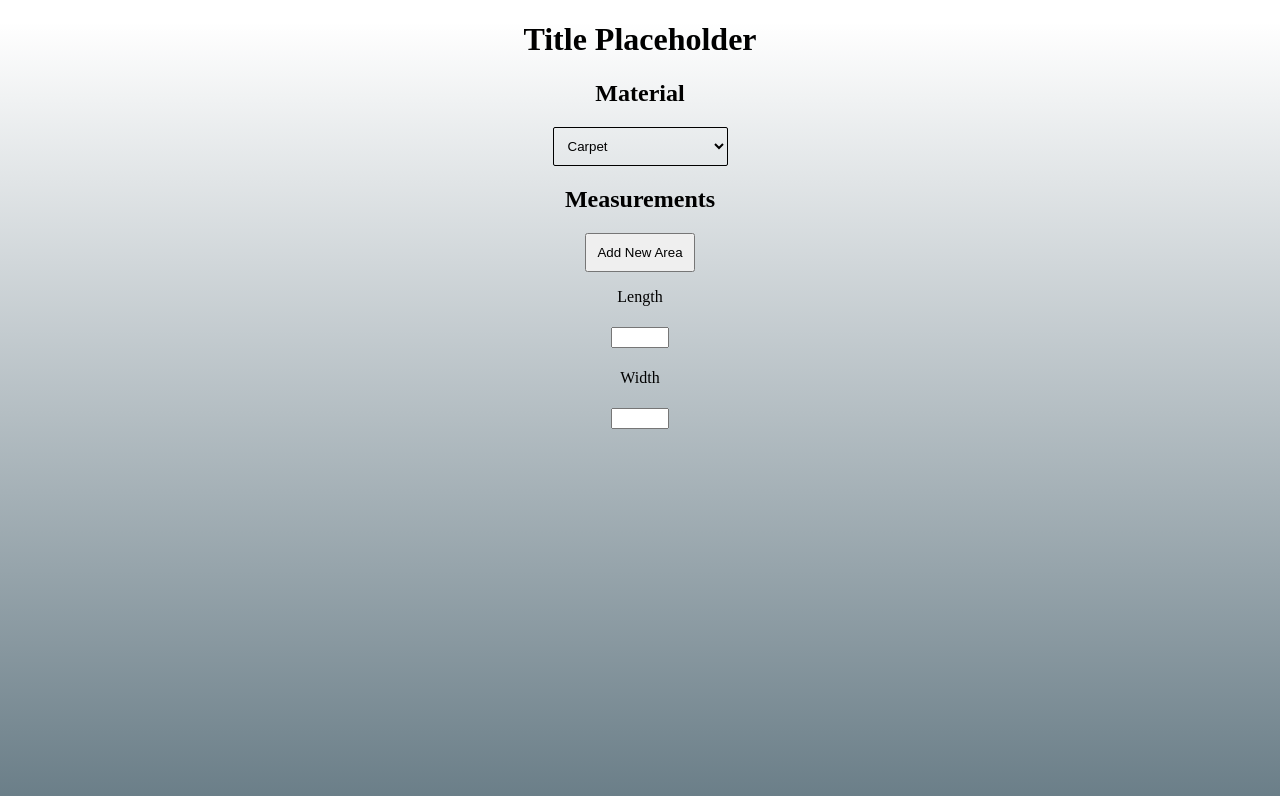
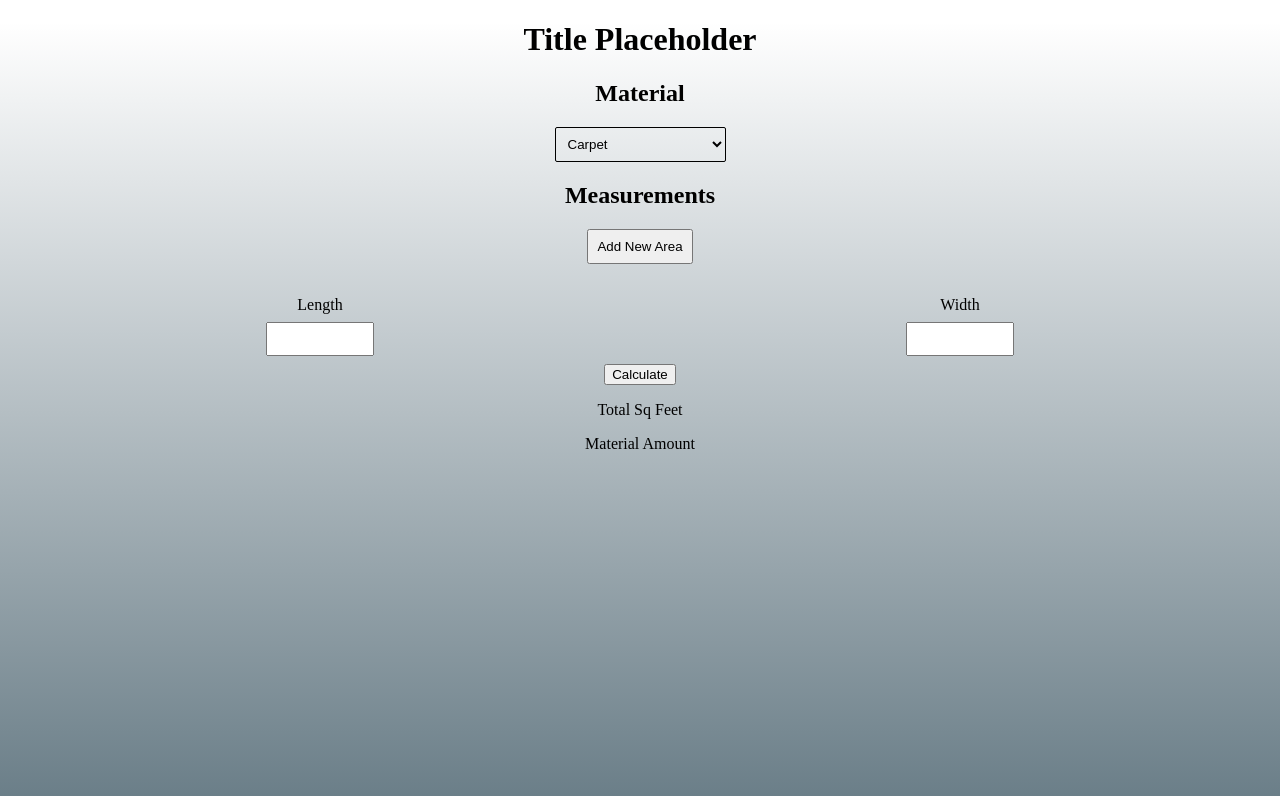
Before and after one commit to AnthonyJRay/materials-calculator, a website: page index.html in a window 1280 px wide. Both pictures are taken after a click on the button "Add New Area". Drawn offline with Linux system fonts and the light colour scheme.

Commit message:
Added dynamic Area Inputs, added the math to calculate total area.

```diff
--- a/app.js
+++ b/app.js
@@ -1,27 +1,68 @@
 const addAreaBtn = document.querySelector('.add-area');
 const measurementsBody = document.querySelector('.measurements');
+const widths = document.querySelectorAll('.width-measurement');
+const calcBtn = document.querySelector('.calc-btn');
 
+// Add new area
 addAreaBtn.onclick = () => {
   let newArea = document.createElement('div');
   newArea.classList.add('newArea');
 
+  let lengthWrapper = document.createElement('div');
+  lengthWrapper.classList.add('lengthWrapper');
   let lengthLabel = document.createElement('p');
   lengthLabel.classList.add('innerLabel');
   lengthLabel.innerHTML = 'Length';
   let areaLength = document.createElement('input');
   areaLength.type = 'text';
-  areaLength.classList.add('measurement');
+  areaLength.classList.add('length-measurement');
 
+  let widthWrapper = document.createElement('div');
+  widthWrapper.classList.add('widthWrapper');
   let widthLabel = document.createElement('p');
   widthLabel.classList.add('innerLabel');
   widthLabel.innerHTML = 'Width';
   let areaWidth = document.createElement('input');
   areaWidth.type = 'text';
-  areaWidth.classList.add('measurement');
+  areaWidth.classList.add('width-measurement');
 
-  newArea.appendChild(lengthLabel);
-  newArea.appendChild(areaLength);
-  newArea.appendChild(widthLabel);
-  newArea.appendChild(areaWidth);
+  lengthWrapper.appendChild(lengthLabel);
+  lengthWrapper.appendChild(areaLength);
+  widthWrapper.appendChild(widthLabel);
+  widthWrapper.appendChild(areaWidth);
+
+  newArea.appendChild(lengthWrapper);
+  newArea.appendChild(widthWrapper);
   measurementsBody.appendChild(newArea);
 };
+
+calcBtn.onclick = () => {
+  const lengths = document.querySelectorAll('input.length-measurement');
+  let lengthArr = [];
+  lengths.forEach(length => {
+    const lengthStr = length.value;
+    const lengthInt = parseInt(lengthStr, 10);
+    lengthArr.push(lengthInt);
+  });
+
+  let widths = document.querySelectorAll('input.width-measurement');
+  let widthArr = [];
+  widths.forEach(width => {
+    const widthStr = width.value;
+    const widthInt = parseInt(widthStr, 10);
+    widthArr.push(widthInt);
+  });
+
+  let lengthSum = 0;
+  for (let i = 0; i < lengthArr.length; i++) {
+    lengthSum += lengthArr[i];
+  }
+
+  let widthSum = 0;
+  for (let i = 0; i < widthArr.length; i++) {
+    widthSum += widthArr[i];
+  }
+
+  const totalSum = lengthSum * widthSum;
+  console.log(totalSum);
+};
--- a/index.html
+++ b/index.html
@@ -29,6 +29,17 @@
             <h2 class="measurements-header">Measurements</h2>
             <button class="add-area">Add New Area</button>
             <div class="measurements"></div>
+            <button class="calc-btn">Calculate</button>
+        </div>
+        <div class="stats-wrapper">
+            <div class="card">
+                <p class="card-title">Total Sq Feet</p>
+                <p class="card-display"></p>
+            </div>
+            <div class="card">
+                <p class="card-title">Material Amount</p>
+                <p class="card-display"></p>
+            </div>
         </div>
     </div>
 
--- a/styles.scss
+++ b/styles.scss
@@ -14,18 +14,40 @@ body {
 .material-dropdown {
     border: .5px solid black;
     border-radius: 2px;
-    padding: 10px;
+    padding: 8px;
     background-color: inherit;
 }
 
 // Add Area Button Styles
 .add-area {
-    padding: 10px;
+    padding: 8px;
+}
+
+.measurements {
+    margin-top: 16px;
+}
+
+.newArea {
+    display: flex;
+    justify-content: space-around;
+}
+
+.lengthWrapper,
+.widthWrapper {
+    display: flex;
+    flex-direction: column;
+
+    &>.innerLabel {
+        margin-bottom: 0;
+    }
 }
 
 // Measurement Input Styles
-
-.measurement {
-    margin: 5px;
-    width: 50px;
+.length-measurement,
+.width-measurement {
+    width: 100px;
+    margin: 8px;
+    font-size: 24px;
+    letter-spacing: 2px;
+    text-align: center;
 }
```
Also changed, not shown: dist/css/styles.min.css, styles.css, 2 other files.
